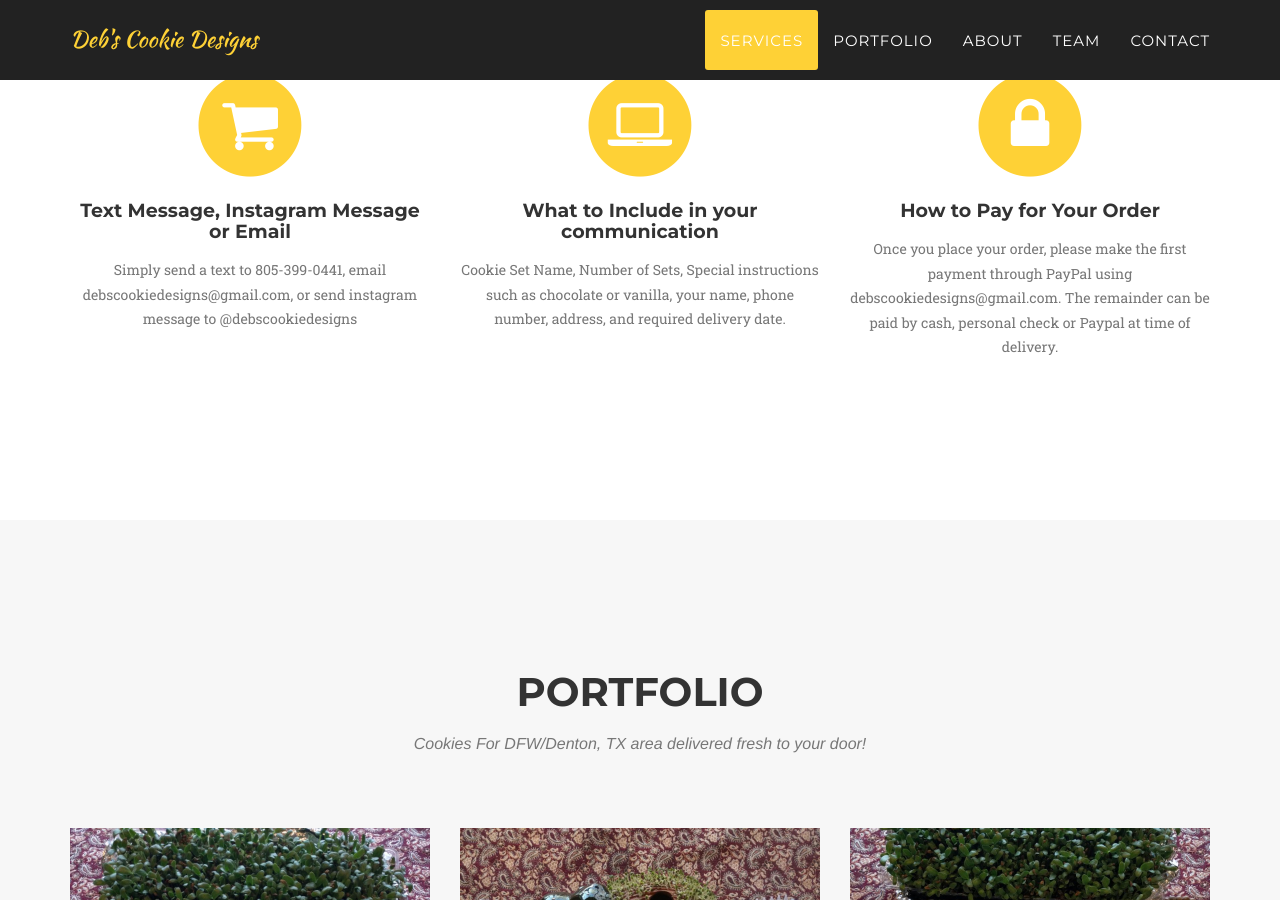
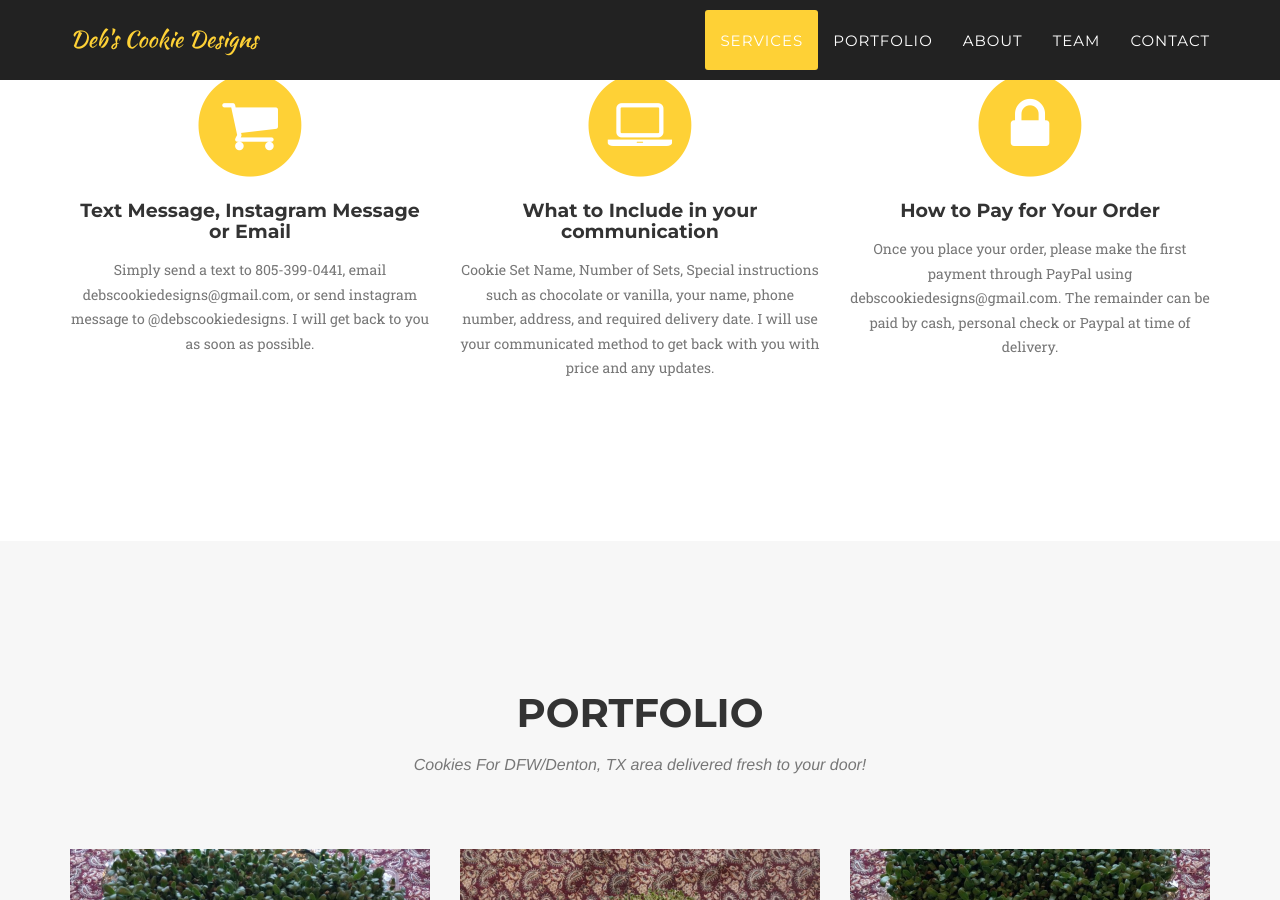
Before and after one commit to DEB72/Cookie, a Jekyll site: the page built from index.html, in a window 1280 px wide and 900 px high, scrolled down 999 px. Built offline with Jekyll 4.4.1, drawn with Linux system fonts in a browser that asks for light colours; some web fonts are replaced.

Commit message:
Update services.html

```diff
--- a/_includes/services.html
+++ b/_includes/services.html
@@ -14,7 +14,7 @@
                         <i class="fa fa-shopping-cart fa-stack-1x fa-inverse"></i>
                     </span>
                     <h4 class="service-heading">Text Message, Instagram Message or Email</h4>
-                    <p class="text-muted">Simply send a text to 805-399-0441, email debscookiedesigns@gmail.com, or send instagram message to @debscookiedesigns</p>
+                    <p class="text-muted">Simply send a text to 805-399-0441, email debscookiedesigns@gmail.com, or send instagram message to @debscookiedesigns.  I will get back to you as soon as possible.</p>
                 </div>
                 <div class="col-md-4">
                     <span class="fa-stack fa-4x">
@@ -22,7 +22,7 @@
                         <i class="fa fa-laptop fa-stack-1x fa-inverse"></i>
                     </span>
                     <h4 class="service-heading">What to Include in your communication</h4>
-                    <p class="text-muted">Cookie Set Name, Number of Sets, Special instructions such as chocolate or vanilla, your name, phone number, address, and required delivery date.</p>
+                    <p class="text-muted">Cookie Set Name, Number of Sets, Special instructions such as chocolate or vanilla, your name, phone number, address, and required delivery date. I will use your communicated method to get back with you with price and any updates.</p>
                 </div>
                 <div class="col-md-4">
                     <span class="fa-stack fa-4x">
```
